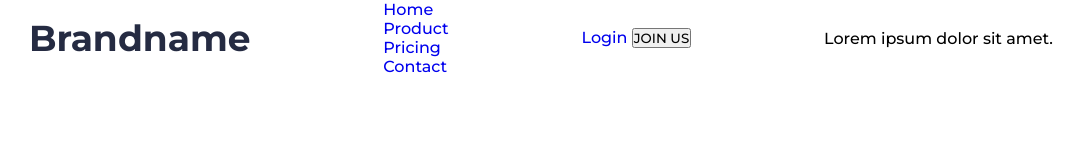
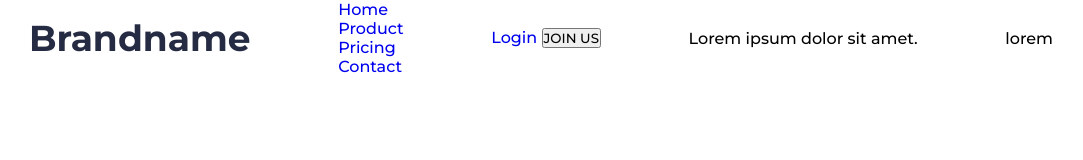
Before and after one commit to orazbek1997/azatoff-website, a plain HTML site: page index.html in a window 1280 px wide. Shown: the whole page, without its empty margins (99-1182 px from the left). Drawn offline with Linux system fonts and the light colour scheme.

Commit message:
div added

```diff
--- a/index.html
+++ b/index.html
@@ -38,6 +38,7 @@
                 <div class="page">
                     Lorem ipsum dolor sit amet.
                 </div>
+                <div class="page2">lorem</div>
             </div>
         </div>
     </section>
```
